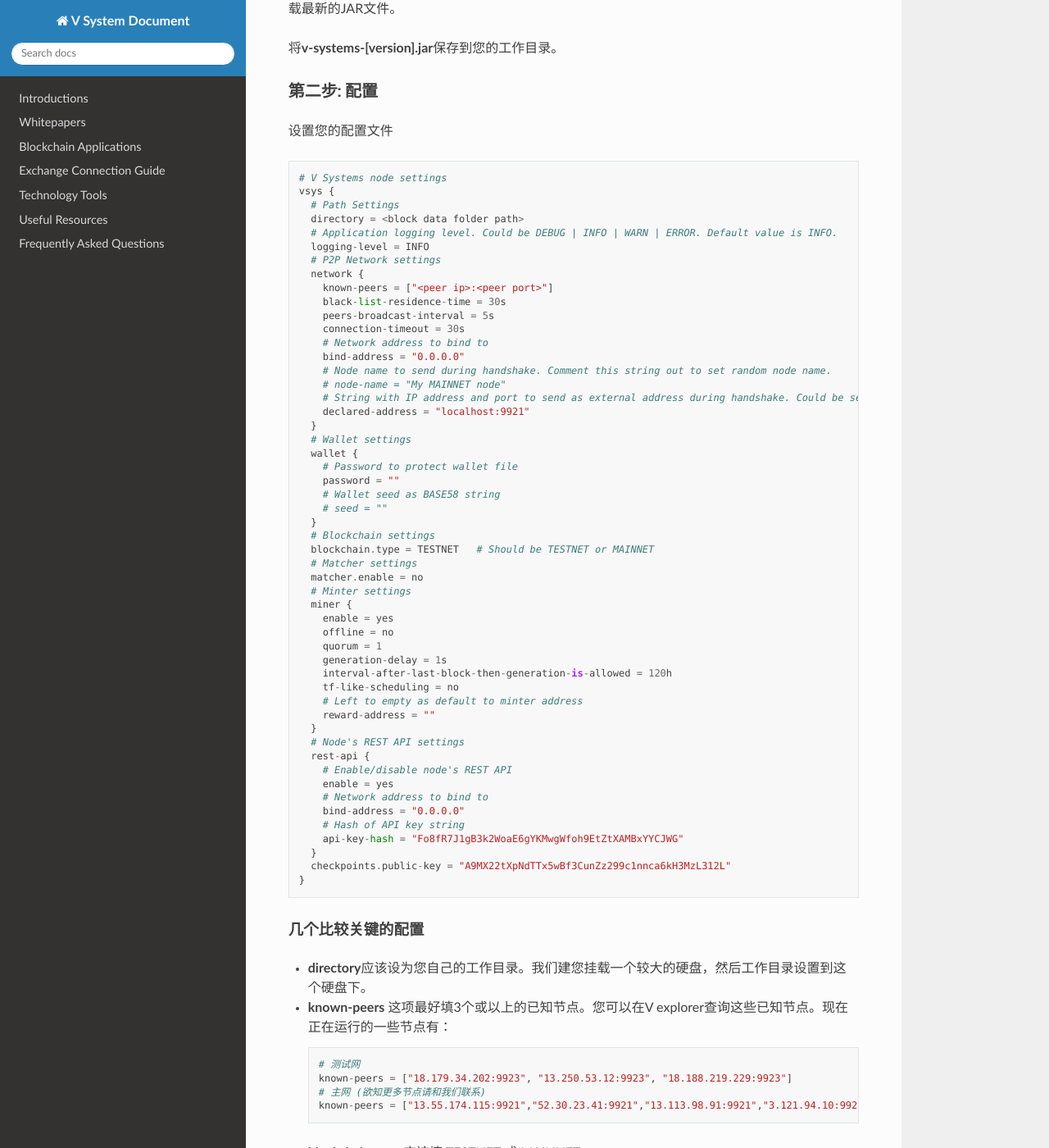
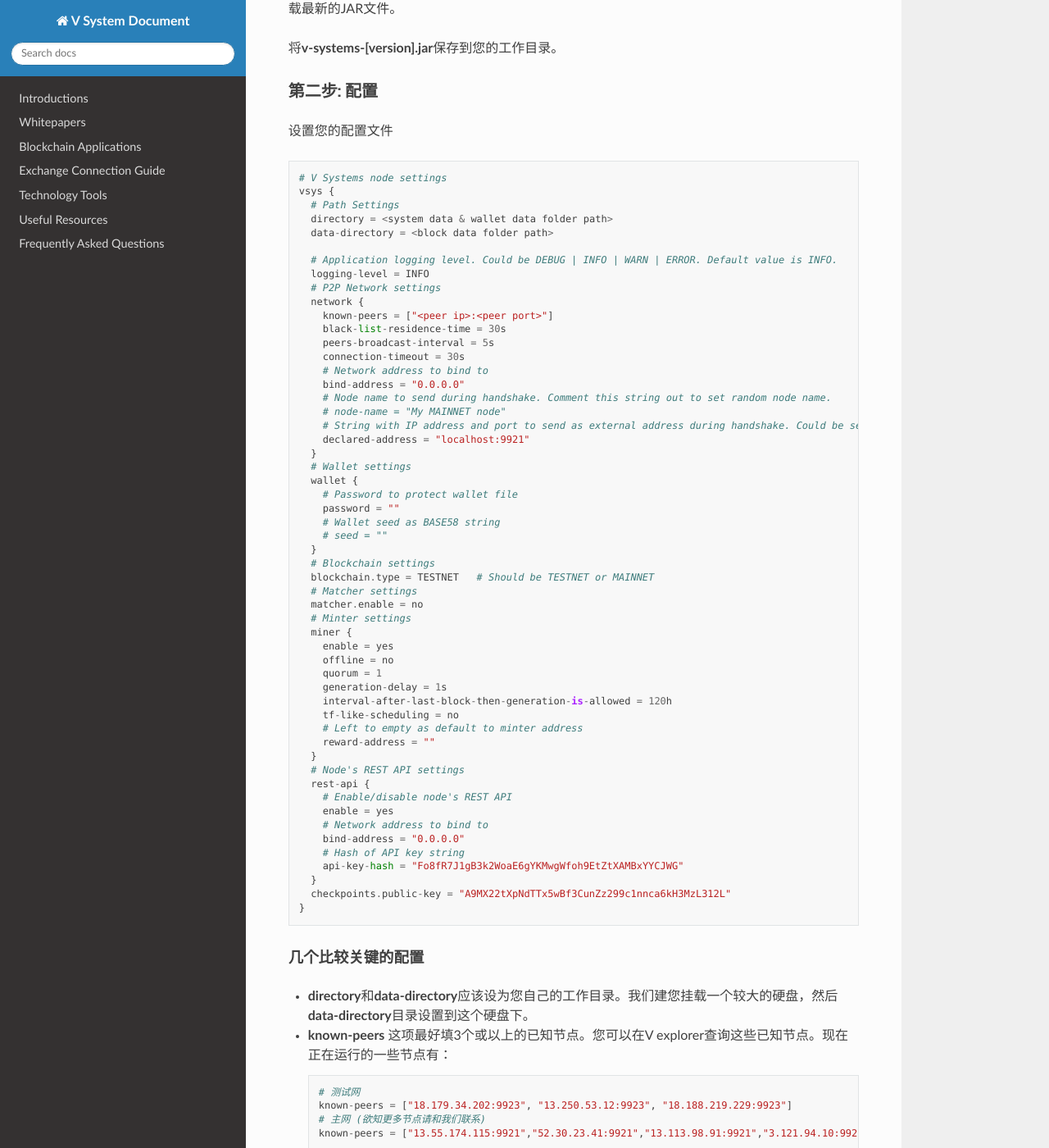
Before and after one commit to virtualeconomy/document, a Sphinx documentation site: the page built from sphinx/source/exchangescn.md, in a window 1280 px wide and 1400 px high, scrolled down 2336 px. Shown: the whole window at 82% size. Built offline with Sphinx 7.4.7 and the Read the Docs theme 2.0.0, drawn with Linux system fonts in a browser that asks for light colours; some of the changed text lies outside the part shown.

Commit message:
add 'data-directory' in config for node v0.2.0

````diff
--- a/sphinx/source/exchangescn.md
+++ b/sphinx/source/exchangescn.md
@@ -113,7 +113,9 @@ $ cd ../vsys-node
 # V Systems node settings
 vsys {
   # Path Settings
-  directory = <block data folder path>
+  directory = <system data & wallet data folder path>
+  data-directory = <block data folder path>
+
   # Application logging level. Could be DEBUG | INFO | WARN | ERROR. Default value is INFO.
   logging-level = INFO
   # P2P Network settings
@@ -164,7 +166,7 @@ vsys {
 }
 ```
 #### 几个比较关键的配置
-* **directory**应该设为您自己的工作目录。我们建您挂载一个较大的硬盘，然后工作目录设置到这个硬盘下。
+* **directory**和**data-directory**应该设为您自己的工作目录。我们建您挂载一个较大的硬盘，然后**data-directory**目录设置到这个硬盘下。
 
 * **known-peers** 这项最好填3个或以上的已知节点。您可以在V explorer查询这些已知节点。现在正在运行的一些节点有：
 
````
Also changed, not shown: other parts of sphinx/source/exchangescn.md (+6 -3 lines), sphinx/source/exchanges.md (+9 -5 lines), sphinx/source/supernode.md (+3 -2 lines), sphinx/source/supernodecn.md (+3 -2 lines).
